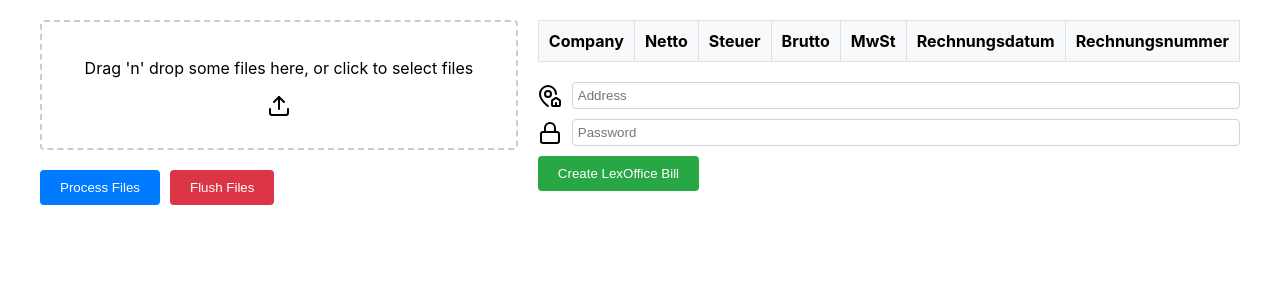
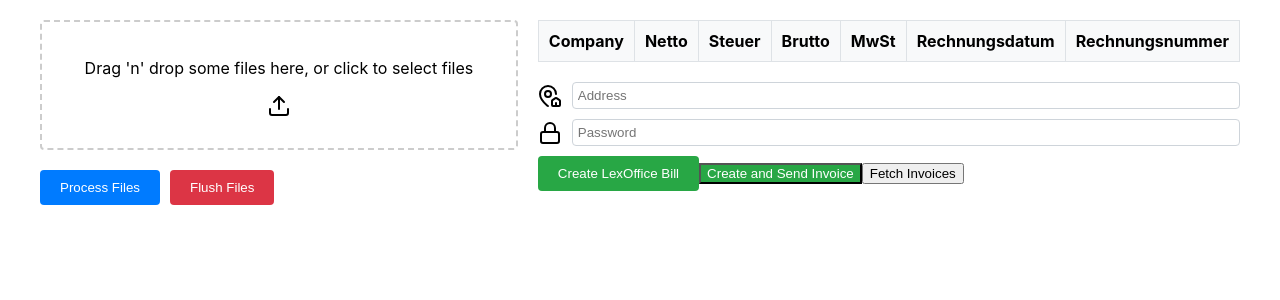
Before and after one commit to D0MI-1/OCRWebsite, a React (Create React App) app: page / in a window 1280 px wide. Shown: the top 300 px of the page. Built offline with nearby package versions, Linux system fonts and the light colour scheme.

Commit message:
Working solution for creating an invoice

```diff
--- a/src/OCRGemini.js
+++ b/src/OCRGemini.js
@@ -406,6 +406,8 @@ const OCRGemini = () => {
                 introduction: `Sehr geehrte Damen und Herren\n\nwir erlauben uns, wie folgt Rechnung zu stellen: \n\nObjekt: ${address}`,
                 remark: remarkText,
                 customFields: [],
+                voucherStatus: "open", // Set the invoice status to open
+
                 attachments: attachments
             };
 
@@ -436,7 +438,7 @@ const OCRGemini = () => {
                 try {
                     const emailResponse = await axios.post(`${WORKER_URL}/send-email`, {
                         invoiceId: response.data.id,
-                        recipientEmail: "dominik.urban1@gmx.de",
+                        recipientEmail: process.env.REACT_APP_SEND_MAIL_TO,
                         senderEmail: process.env.REACT_APP_SEND_MAIL_FROM,
                         subject: `Rechnung ${response.data.voucherNumber} Baustoffe ${address}`,
                         text: `Sehr geehrte Damen und Herren,\n\nim Anhang finden Sie Ihre Rechnung ${response.data.voucherNumber} vom ${formattedDate}.\n\nBei Fragen stehen wir Ihnen gerne zur Verfügung.\n\nMit freundlichen Grüßen`
@@ -489,6 +491,36 @@ const OCRGemini = () => {
     //                         </button>-->
     // *//
 
+    const fetchInvoices = async () => {
+        try {
+            const response = await axios.get(`${process.env.REACT_APP_WORKER_URL}/invoices`, {
+                headers: {
+                    'Accept': 'application/json'
+                },
+                params: { page: 0, size: 100 }
+            });
+
+            console.log('Fetched invoices:', response.data);
+            return response.data;
+        } catch (error) {
+            console.error('Error fetching invoices:', error);
+            if (error.response) {
+                console.error('Error response:', error.response.data);
+            }
+            throw error;
+        }
+    };
+
+    const handleFetchInvoices = async () => {
+        try {
+            const invoices = await fetchInvoices();
+            console.log('Invoices:', invoices);
+            alert('Invoices fetched successfully. Check the console for details.');
+        } catch (error) {
+            console.error('Failed to fetch invoices:', error);
+            alert('Failed to fetch invoices. Check the console for details.');
+        }
+    };
 
     return (
         <div className="ocr-container">
@@ -575,7 +607,19 @@ const OCRGemini = () => {
                         >
                             Create LexOffice Bill
                         </button>
-
+                        <button onClick={() => {
+                            if (window.confirm(`Are you sure you want to create and send an invoice with ${keywordResults["Company"].length} items?`)) {
+                                handleMakeBillWithLexOffice(true);
+                            }
+                        }
+                        }
+                                className="send-invoice-button"
+                        >
+                            Create and Send Invoice
+                        </button>
+                        <button onClick={handleFetchInvoices } className="fetch-invoices-button">
+                            Fetch Invoices
+                        </button>
                     </div>
                 </div>
             </div>
```
Also changed, not shown: 1 other file (tests, documents, lock files or other folders).
